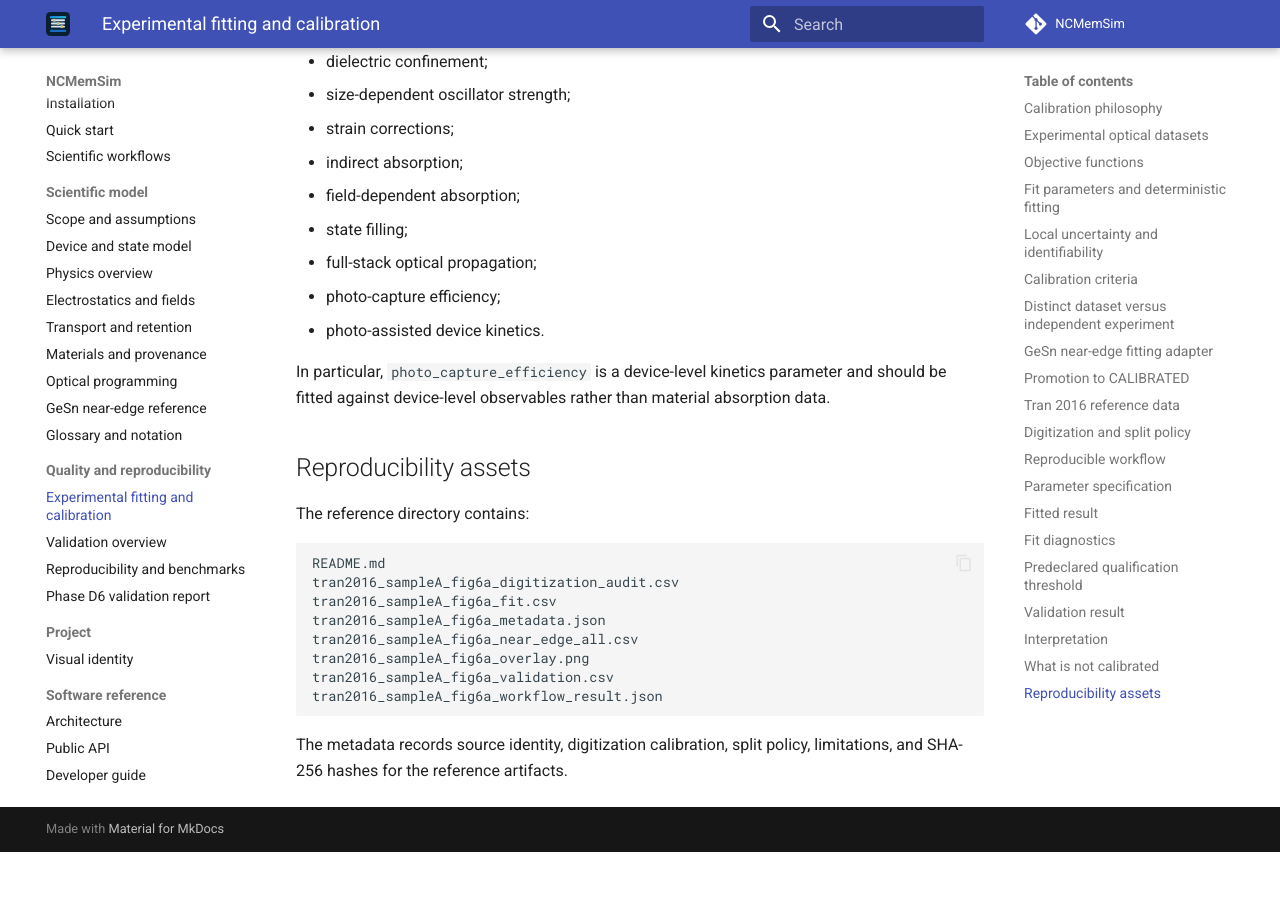
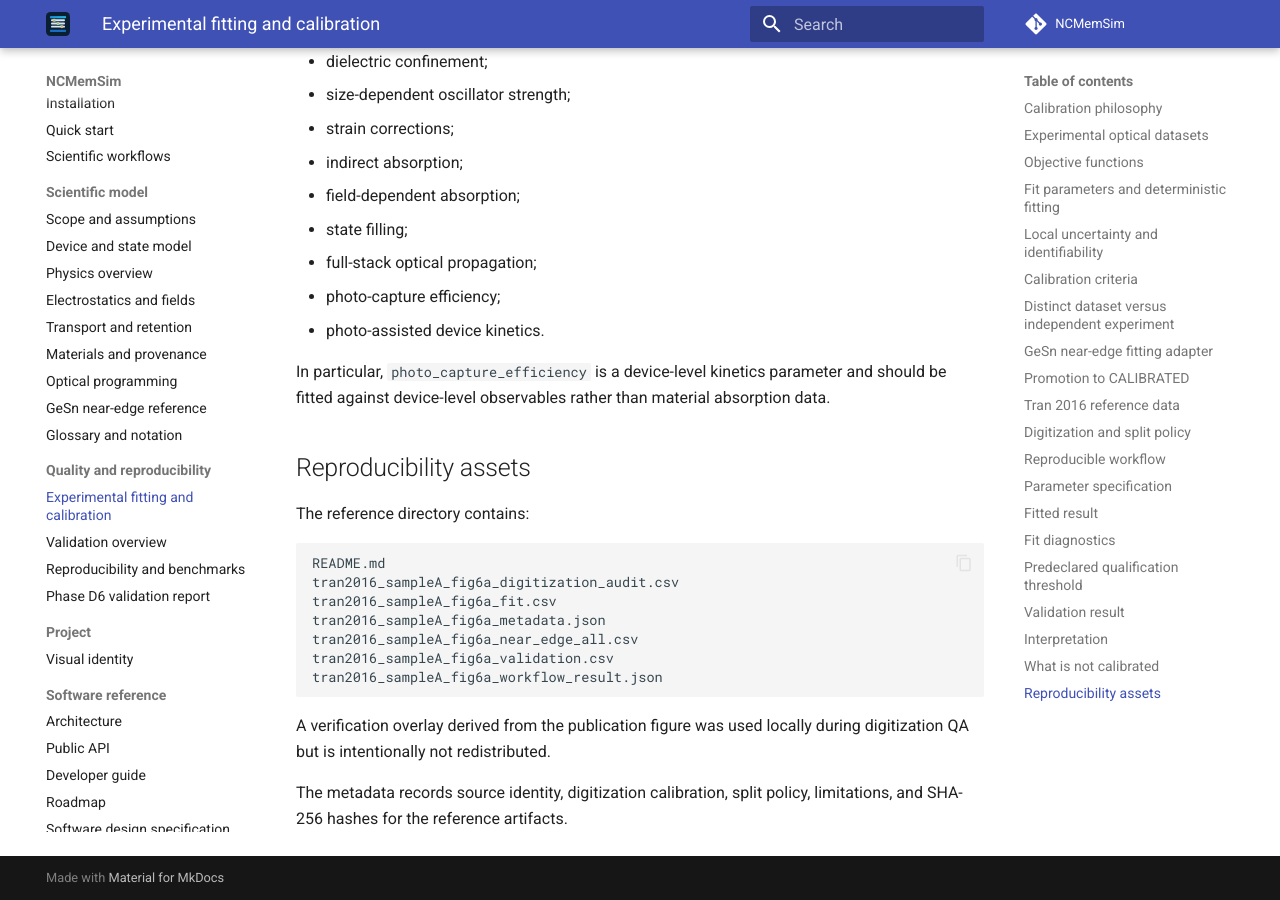
Before and after one commit to ocojocaru/NCMemSim, an MkDocs documentation site: the page built from docs/calibration.md, in a window 1280 px wide and 900 px high, scrolled down 11013 px. Built offline with MkDocs 1.6.1 and Material for MkDocs 9.7.7, drawn with Linux system fonts in a browser that asks for light colours; comment, search, counter and statistics services are not loaded; before the commit the page ends 11865 px from its top, so only the background shows below that.

Commit message:
Remove publication figure-derived overlay

````diff
--- a/docs/calibration.md
+++ b/docs/calibration.md
@@ -532,10 +532,12 @@
 tran2016_sampleA_fig6a_fit.csv
 tran2016_sampleA_fig6a_metadata.json
 tran2016_sampleA_fig6a_near_edge_all.csv
-tran2016_sampleA_fig6a_overlay.png
 tran2016_sampleA_fig6a_validation.csv
 tran2016_sampleA_fig6a_workflow_result.json
 ```
 
+A verification overlay derived from the publication figure was used
+locally during digitization QA but is intentionally not redistributed.
+
 The metadata records source identity, digitization calibration, split
 policy, limitations, and SHA-256 hashes for the reference artifacts.
````
Also changed, not shown: data/reference/tran2016/README.md (+1 -1 lines), 3 other files.
